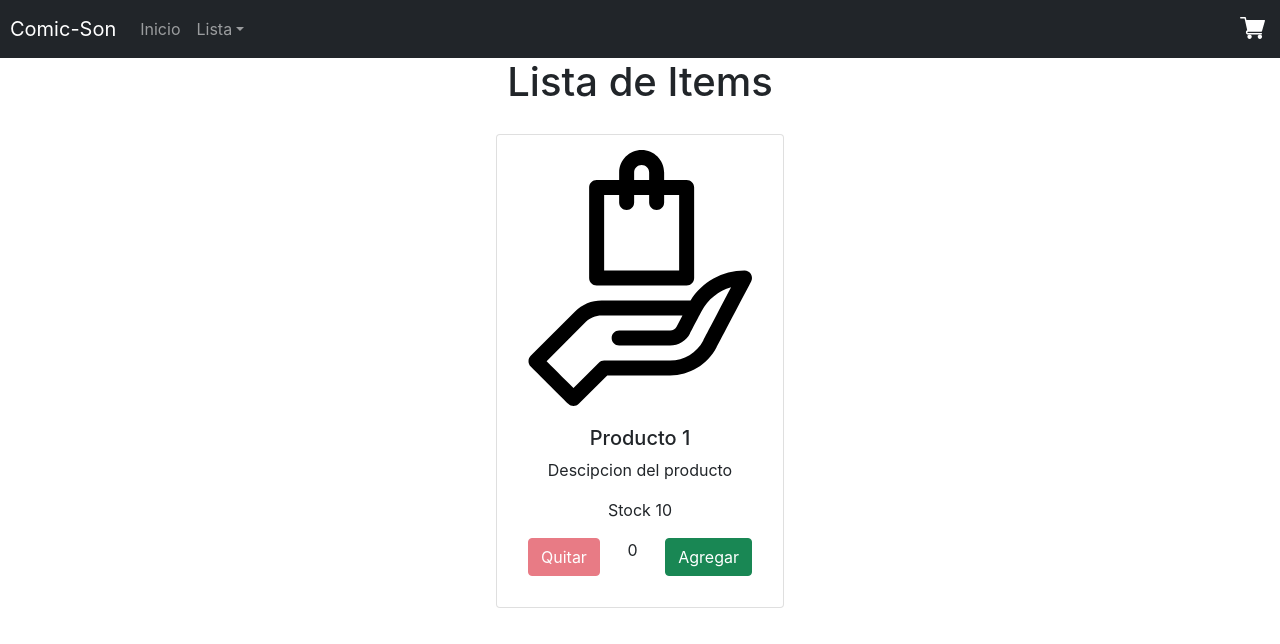
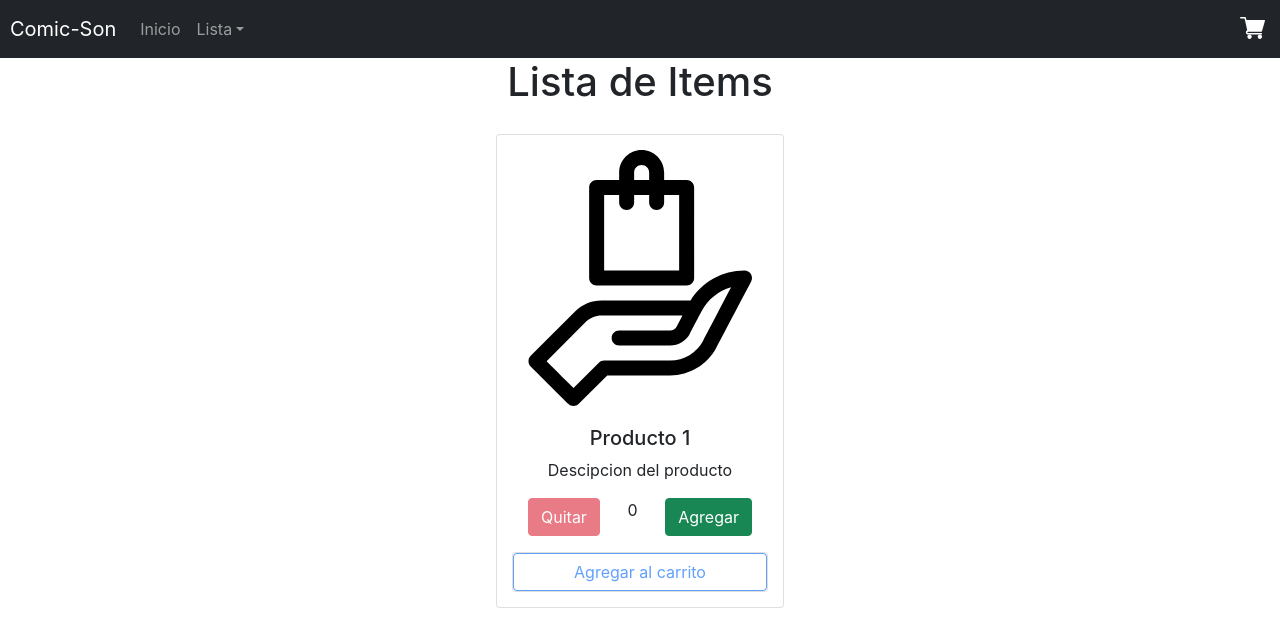
Before and after one commit to torrescereno/comic-son-app, a React (Create React App) app: page / in a window 1280 px wide. Shown: the top 644 px of the page. Built offline with nearby package versions, Linux system fonts and the light colour scheme.

Commit message:
Desafio 4 - se agrego el boton agregar al carrito

```diff
--- a/src/components/ItemCount/ItemCount.jsx
+++ b/src/components/ItemCount/ItemCount.jsx
@@ -7,6 +7,7 @@ import "./ItemCount.css";
 export default function ItemCount({
 	titulo,
 	descripcion,
+	onAdd,
 	img,
 	cantidad,
 	inicial,
@@ -35,7 +36,6 @@ export default function ItemCount({
 			<Card.Body class='item-card-body'>
 				<Card.Title>{titulo}</Card.Title>
 				<Card.Text>{descripcion}</Card.Text>
-				<Card.Text>Stock {stock}</Card.Text>
 			</Card.Body>
 			<Card.Body className='item-card-footer'>
 				<button
@@ -56,6 +56,16 @@ export default function ItemCount({
 					Agregar
 				</button>
 			</Card.Body>
+			<Card>
+				<button
+					type='button'
+					className='btn btn-outline-primary'
+					onClick={onAdd}
+					disabled={count <= 0}
+				>
+					Agregar al carrito
+				</button>
+			</Card>
 		</Card>
 	);
 }
```
